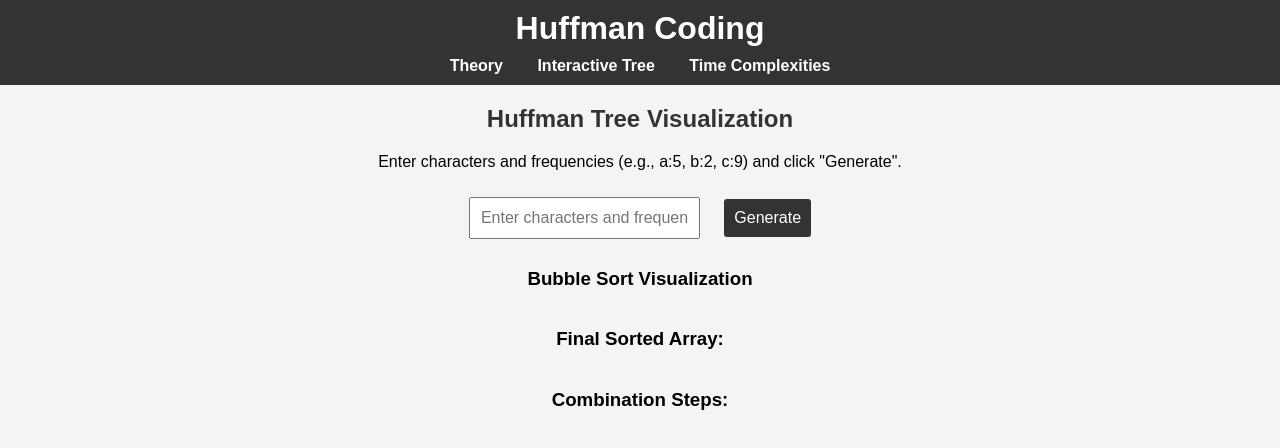
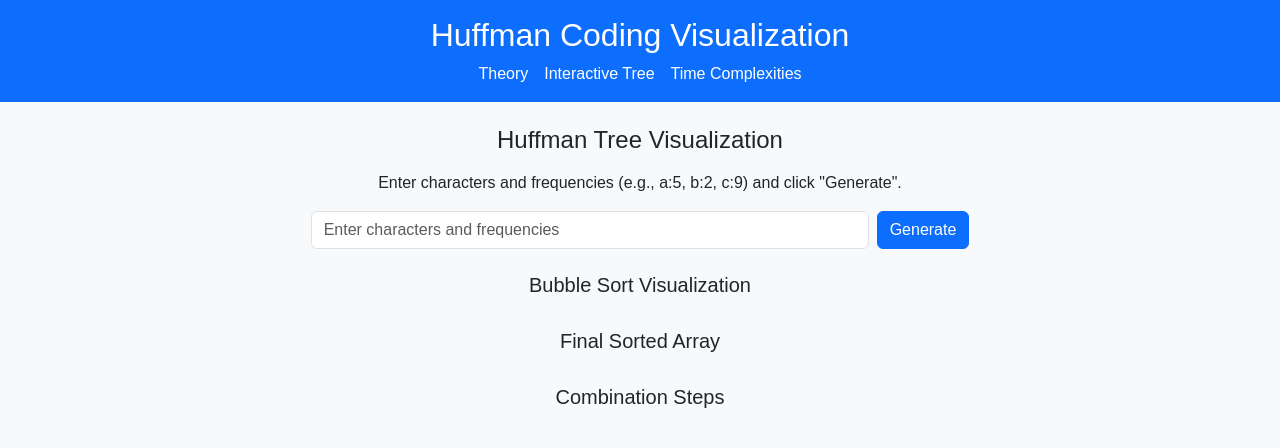
Before and after one commit to yashrajrao7/HuffmanCoding, a plain HTML site: page gpt.html in a window 1280 px wide. Drawn offline with nearby package versions, Linux system fonts and the light colour scheme.

Commit message:
Update gpt.html

```diff
--- a/gpt.html
+++ b/gpt.html
@@ -4,56 +4,39 @@
 <meta charset="UTF-8">
 <meta name="viewport" content="width=device-width, initial-scale=1.0">
 <title>Bubble Sort and Huffman Tree Visualization</title>
-<link rel="stylesheet" href="styles.css">
+<!-- Bootstrap CSS -->
+<link href="https://cdn.jsdelivr.net/npm/bootstrap@5.3.0/dist/css/bootstrap.min.css" rel="stylesheet">
 <style>
   body {
     font-family: Arial, sans-serif;
-    text-align: center;
-    background-color: #f4f4f4;
-  }
-  .container {
-    display: flex;
-    justify-content: center;
-    margin-top: 20px;
+    background-color: #f8f9fa;
   }
   .array-element {
-    width: 50px;
-    height: 50px;
+    width: 60px;
+    height: 60px;
     margin: 5px;
-    display: inline-flex;
+    display: flex;
     align-items: center;
     justify-content: center;
     background-color: #007bff;
     color: white;
-    font-size: 20px;
+    font-size: 18px;
     border-radius: 5px;
     transition: background-color 0.3s, transform 0.5s;
   }
   .swapping {
     background-color: #ff5733;
-    transform: scale(1.2); /* Enlarged to show swapping */
+    transform: scale(1.2);
   }
   .combined-element {
     background-color: #d4af37;
     color: black;
-    font-size: 18px;
+    font-size: 16px;
     border: 2px dashed #b8860b;
-  }
-  .step-row {
-    display: flex;
-    justify-content: center;
-    margin: 5px 0;
-  }
-  button, input {
-    margin: 10px;
-    padding: 10px;
-    font-size: 16px;
   }
   #treeContainer {
     margin-top: 20px;
     overflow-x: auto;
-    width: 100%;
-    height: 500px;
   }
   .line {
     stroke: #333;
@@ -63,30 +46,41 @@
 </head>
 <body>
 
-<header>
-<h1>Huffman Coding</h1>
-<nav>
-            <a href="index.html">Theory</a>
-            <a href="gpt.html">Interactive Tree</a>
-            <a href="complexities.html">Time Complexities</a>
-        </nav>
+<header class="bg-primary text-white text-center py-3">
+  <h1 class="h2">Huffman Coding Visualization</h1>
+  <nav class="d-flex justify-content-center gap-3 mt-2">
+    <a href="index.html" class="text-white text-decoration-none">Theory</a>
+    <a href="gpt.html" class="text-white text-decoration-none">Interactive Tree</a>
+    <a href="complexities.html" class="text-white text-decoration-none">Time Complexities</a>
+  </nav>
 </header>
-<h2> Huffman Tree Visualization </h2>
-<p>Enter characters and frequencies (e.g., a:5, b:2, c:9) and click "Generate".</p>
-<input type="text" id="inputData" placeholder="Enter characters and frequencies">
-<button onclick="startProcess()">Generate</button>
 
-<h3>Bubble Sort Visualization</h3>
-<div id="sortedArrayContainer" class="container"></div>
-<h3>Final Sorted Array:</h3>
-<div id="finalSortedArrayContainer" class="container"></div>
-<h3>Combination Steps:</h3>
-<div id="combinedArrayContainer"></div>
-<div id="treeContainer">
-  <svg id="svgTree" width="100%" height="100%"></svg>
+<div class="container my-4">
+  <h2 class="h4 text-center mb-3">Huffman Tree Visualization</h2>
+  <p class="text-center">Enter characters and frequencies (e.g., a:5, b:2, c:9) and click "Generate".</p>
+  <div class="d-flex justify-content-center mb-4">
+    <input type="text" id="inputData" class="form-control w-50 me-2" placeholder="Enter characters and frequencies">
+    <button class="btn btn-primary" onclick="startProcess()">Generate</button>
+  </div>
+
+  <h3 class="h5 text-center">Bubble Sort Visualization</h3>
+  <div id="sortedArrayContainer" class="d-flex justify-content-center flex-wrap"></div>
+
+  <h3 class="h5 text-center mt-4">Final Sorted Array</h3>
+  <div id="finalSortedArrayContainer" class="d-flex justify-content-center flex-wrap"></div>
+
+  <h3 class="container-fluid align-center h5 text-center mt-4">Combination Steps</h3>
+  <div id="combinedArrayContainer" class="d-flex flex-column align-items-center"></div>
 </div>
 
+<div id="treeContainer" class="container-fluid justify-content-center">
+  <svg id="svgTree" class="sm-justify-content-center" width="100%" height="500px"></svg>
+</div>
+
+<!-- Bootstrap JS -->
+<script src="https://cdn.jsdelivr.net/npm/bootstrap@5.3.0/dist/js/bootstrap.bundle.min.js"></script>
 <script>
+  // JavaScript code remains the same as your original script
   let nodes = [];
 
   // Parse input and display initial array
@@ -103,6 +97,17 @@
     return nodeArray;
   }
 
+ // Start the visualization process
+  async function startProcess() {
+    const input = document.getElementById("inputData").value;
+    nodes = parseInput(input);
+    if (nodes) {
+      await bubbleSortNodes(); // Sort the array
+      displayArray(nodes, "finalSortedArrayContainer"); // Display sorted array
+      buildCombinationSteps([...nodes]); // Start Huffman combination steps
+    }
+  }
+
   // Display array in specified container
   function displayArray(arr, containerId) {
     const container = document.getElementById(containerId);
@@ -116,16 +121,6 @@
     });
   }
 
-  // Start the visualization process
-  async function startProcess() {
-    const input = document.getElementById("inputData").value;
-    nodes = parseInput(input);
-    if (nodes) {
-      await bubbleSortNodes(); // Sort the array
-      displayArray(nodes, "finalSortedArrayContainer"); // Display sorted array
-      buildCombinationSteps([...nodes]); // Start Huffman combination steps
-    }
-  }
 
   // Bubble Sort animation
   async function bubbleSortNodes() {
@@ -168,7 +163,7 @@
       nodes.sort((a, b) => a.freq - b.freq);
 
       const stepRow = document.createElement("div");
-      stepRow.classList.add("step-row");
+      stepRow.classList.add("d-flex", "justify-content-center", "flex-wrap", "my-2");
       combinedArrayContainer.appendChild(stepRow);
 
       nodes.forEach(node => {
```
